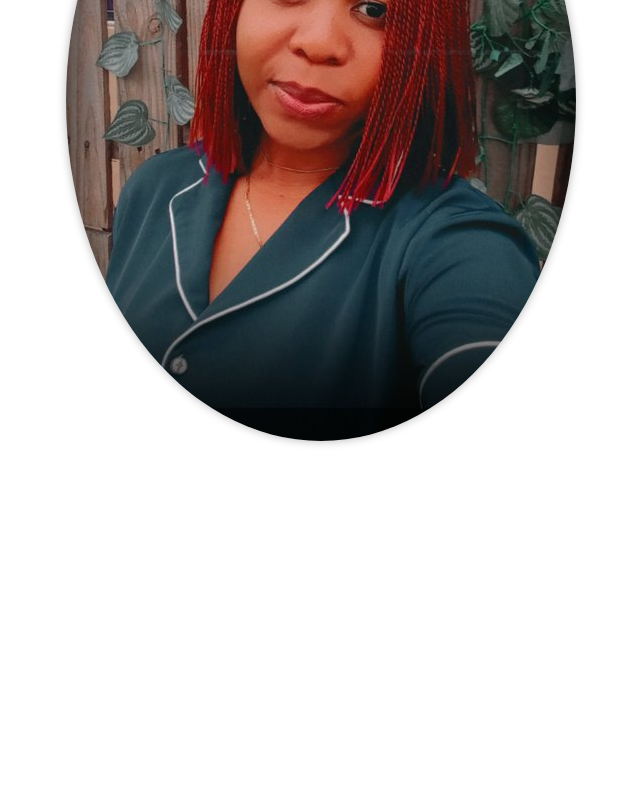
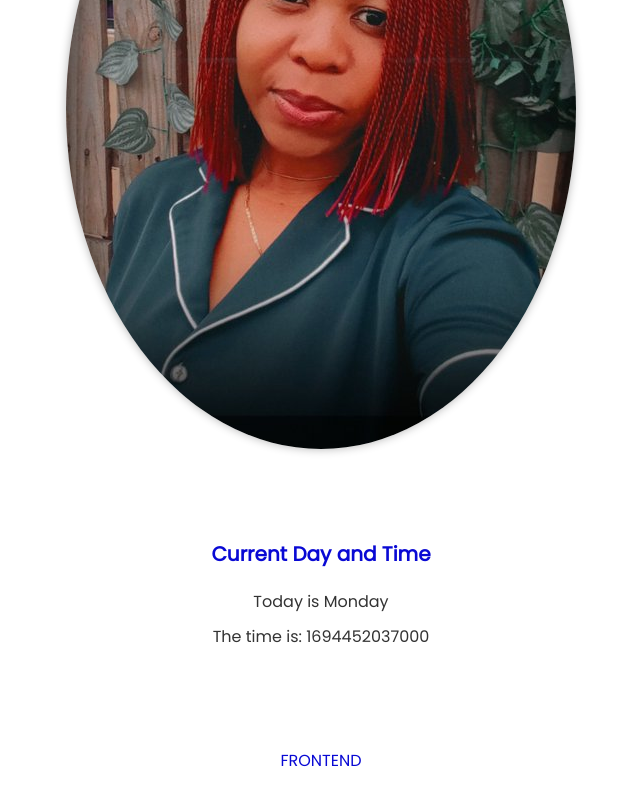
Before and after one commit to Dinma-Faith/data-showcase, a plain HTML site: page index.html in a window 1280 px wide. Shown: the part 306-1106 px from the top of the page, without its empty margins (319-959 px from the left). Before the commit the page ends 800 px from the top, so only its background shows below. Drawn offline with Linux system fonts and the light colour scheme.

Commit message:
Complete project requirements and add styles

```diff
--- a/index.html
+++ b/index.html
@@ -15,5 +15,17 @@
     </section>
 
     <!--DAY & TIME SECTION-->
+    <section class="date-time">
+        <h3 class="date-time-header">Current Day and Time</h3>
+        <p class="date-time-text" id="dayOfTheWeek" data-testId="currentDayOfTheWeek"></p>
+        <p class="date-time-text" id="currentTime" data-testId="currentUTCTime"> </p>
+    </section>
+
+    <!--TRACK SECTION-->
+    <section class="track">
+        <p data-testId="myTrack">Frontend</p>
+    </section>
+
+    <script src="script.js"></script>
 </body>
 </html>
--- /dev/null
+++ b/script.js
@@ -0,0 +1,13 @@
+function updateDateAndTime() {
+    const daysOfTheWeek = ['Sunday', 'Monday', 'Tuesday', 'Wednesday', 'Thursday', 'Friday', 'Saturday'];
+    const currentDate = new Date();
+    const dayOfTheWeek = daysOfTheWeek[currentDate.getDay()];
+    const currentTime = currentDate.getTime();
+
+    document.getElementById('dayOfTheWeek').textContent = `Today is ${dayOfTheWeek}`
+    document.getElementById('currentTime').textContent = `The time is: ${currentTime}`
+}
+
+updateDateAndTime();
+
+setInterval(updateDateAndTime, 1000);
--- a/style.css
+++ b/style.css
@@ -1,6 +1,12 @@
+@import url('https://fonts.googleapis.com/css2?family=Poppins:wght@100;200;300;400&display=swap');
+
+body {
+  font-family: 'Poppins', sans-serif;
+  text-align: center;
+}
+
 .name {
   color: #333;
-  text-align: center;
   margin: 20px 0;
 }
 
@@ -8,6 +14,30 @@
   max-width: 100%;
   display: block;
   margin: 0 auto;
-  border-radius: 80%;
+  border-radius: 100%;
   box-shadow: 0 0 10px rgba(0, 0, 0, 0.3);
 }
+
+.date-time {
+  padding: 20px;
+  margin: 50px auto;
+}
+
+.date-time-header {
+  font-size: 20px;
+  color: rgb(9, 9, 212);
+}
+
+.date-time-text {
+  margin: 10px;
+  color: #333;
+}
+
+.track {
+  text-transform: uppercase;
+  border: 3px solid #fff;
+  border-radius: 48%;
+  background-color: #fff;
+  color: rgb(9, 9, 212);
+  width: auto;
+}
```
Also changed, not shown: 1 other file.
